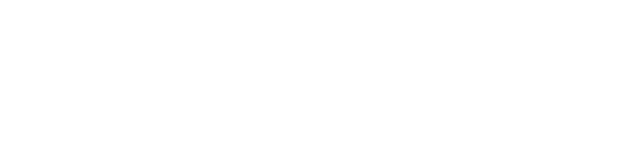
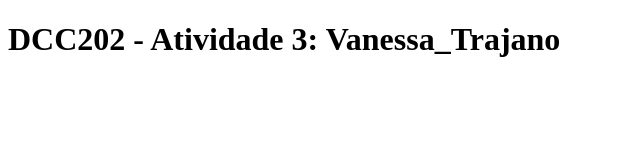
Before and after one commit to ufjf-dcc202/ufjf-dcc202-2023-3-a-atv3-VanessaTrajano, a website: page index.html in a window 1280 px wide. Shown: the whole page, without its empty margins (0-640 px from the left). Drawn offline with Linux system fonts and the light colour scheme.

Commit message:
Adiciona um título principal na main

```diff
--- a/index.html
+++ b/index.html
@@ -7,7 +7,7 @@
 </head>
 <body>
     <main>
-
+        <h1>DCC202 - Atividade 3: Vanessa_Trajano</h1>
     </main>
 </body>
 </html>
```
